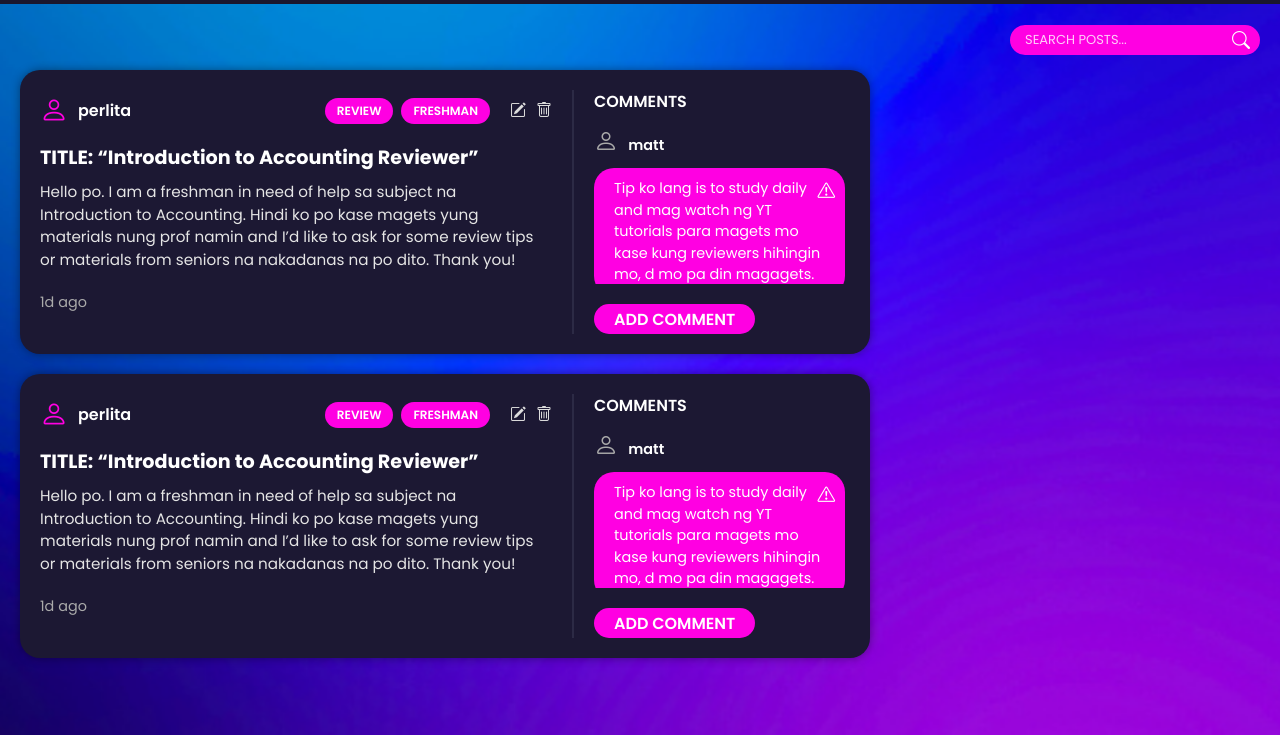
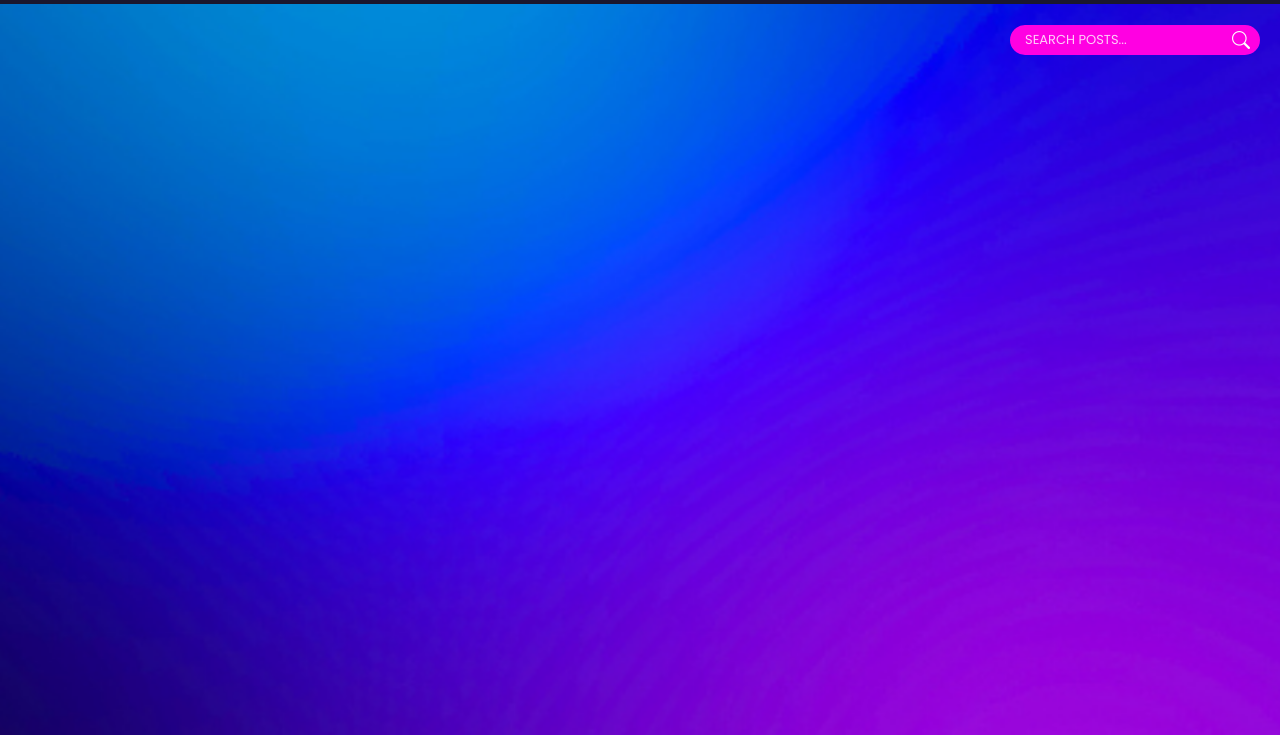
Before and after one commit to bautista-johnmatthew/Iskolutions-AWS-Solar-Power-Hackathon, a website: page web/src/templates/feed.html in a window 1280 px wide. Shown: the part 65-800 px from the top of the page. Drawn offline with nearby package versions, Linux system fonts and the light colour scheme.

Commit message:
prepare feed for post template

```diff
--- a/web/src/templates/feed.html
+++ b/web/src/templates/feed.html
@@ -50,128 +50,8 @@
     </div>
     </div>
 
-
-    <!-- Post Template -->
-    <div class="post-wrapper">
-        <div class="post-left">
-        <div class="post-header">
-            <i class="bi bi-person user-icon"></i>
-            <span class="post-user">perlita</span>
-            <div class="tag-container">
-                <span class="tag">REVIEW</span>
-                <span class="tag">FRESHMAN</span>
-            </div>
-            <div class="post-actions">
-                <i class="bi bi-pencil-square"></i>
-                <i class="bi bi-trash"></i>
-            </div>
-        </div>
-
-        <div class="post-body">
-            <div class="post-title">TITLE: “Introduction to Accounting Reviewer”</div>
-            <p class="post-text">
-            Hello po. I am a freshman in need of help sa subject na Introduction to Accounting.
-            Hindi ko po kase magets yung materials nung prof namin and I’d like to ask for some review tips
-            or materials from seniors na nakadanas na po dito. Thank you!
-            </p>
-        </div>
-
-        <div class="post-footer">
-            <span class="post-time">1d ago</span>
-        </div>
-        </div>
-
-        <!-- Comments -->
-        <div class="post-right">
-        <div class="comments-title">COMMENTS</div>
-
-        <div class="comments-scrollable">
-            <div class="comment">
-                <i class="bi bi-person comment-user-icon"></i>
-                <span class="comment-username">matt</span>
-                <div class="comment-bubble">
-                    Tip ko lang is to study daily and mag watch ng YT tutorials para magets mo
-                    kase kung reviewers hihingin mo, d mo pa din magagets.
-                    <i class="bi bi-exclamation-triangle comment-warning"></i>
-                </div>
-            </div>
-
-            <div class="comment">
-                <i class="bi bi-person comment-user-icon"></i>
-                <span class="comment-username">liza</span>
-                <div class="comment-bubble">
-                    May reviewer ako from 2nd year, if gusto mo send ko sayo.
-                    <i class="bi bi-exclamation-triangle comment-warning"></i>
-                </div>
-            </div>
-
-            <!-- More comments -->
-        </div>
-
-        <button class="add-comment-btn">ADD COMMENT</button>
-        </div>
-    </div>
-
-    <div class="post-wrapper">
-        <div class="post-left">
-        <div class="post-header">
-            <i class="bi bi-person user-icon"></i>
-            <span class="post-user">perlita</span>
-            <div class="tag-container">
-                <span class="tag">REVIEW</span>
-                <span class="tag">FRESHMAN</span>
-            </div>
-            <div class="post-actions">
-                <i class="bi bi-pencil-square"></i>
-                <i class="bi bi-trash"></i>
-            </div>
-        </div>
-
-        <div class="post-body">
-            <div class="post-title">TITLE: “Introduction to Accounting Reviewer”</div>
-            <p class="post-text">
-            Hello po. I am a freshman in need of help sa subject na Introduction to Accounting.
-            Hindi ko po kase magets yung materials nung prof namin and I’d like to ask for some review tips
-            or materials from seniors na nakadanas na po dito. Thank you!
-            </p>
-        </div>
-
-        <div class="post-footer">
-            <span class="post-time">1d ago</span>
-        </div>
-        </div>
-
-        <!-- Comments -->
-        <div class="post-right">
-        <div class="comments-title">COMMENTS</div>
-
-        <div class="comments-scrollable">
-            <div class="comment">
-                <i class="bi bi-person comment-user-icon"></i>
-                <span class="comment-username">matt</span>
-                <div class="comment-bubble">
-                    Tip ko lang is to study daily and mag watch ng YT tutorials para magets mo
-                    kase kung reviewers hihingin mo, d mo pa din magagets.
-                    <i class="bi bi-exclamation-triangle comment-warning"></i>
-                </div>
-            </div>
-
-            <div class="comment">
-                <i class="bi bi-person comment-user-icon"></i>
-                <span class="comment-username">liza</span>
-                <div class="comment-bubble">
-                    May reviewer ako from 2nd year, if gusto mo send ko sayo.
-                    <i class="bi bi-exclamation-triangle comment-warning"></i>
-                </div>
-            </div>
-
-            <!-- More comments -->
-        </div>
-
-        <button class="add-comment-btn">ADD COMMENT</button>
-        </div>
-    </div>
-    </div>
+    <!-- Post Template goes here -->
+  </div>
   </div>
 </body>
 </html>
```
